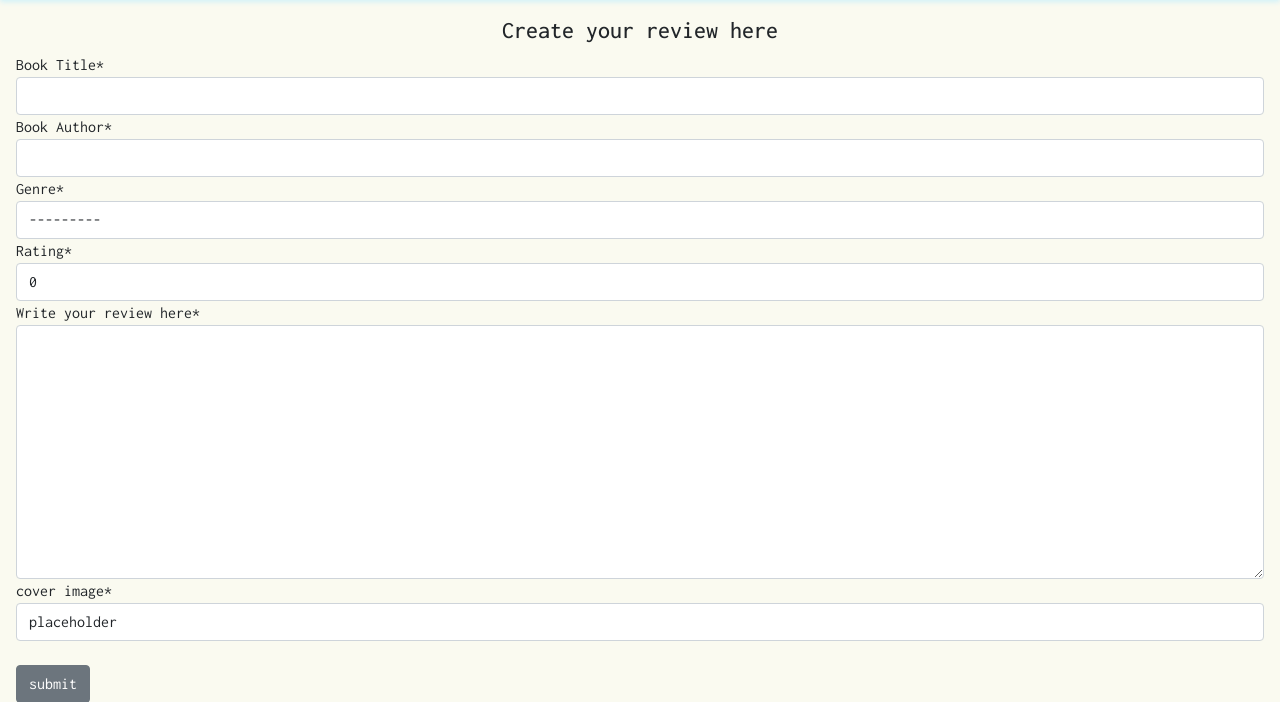
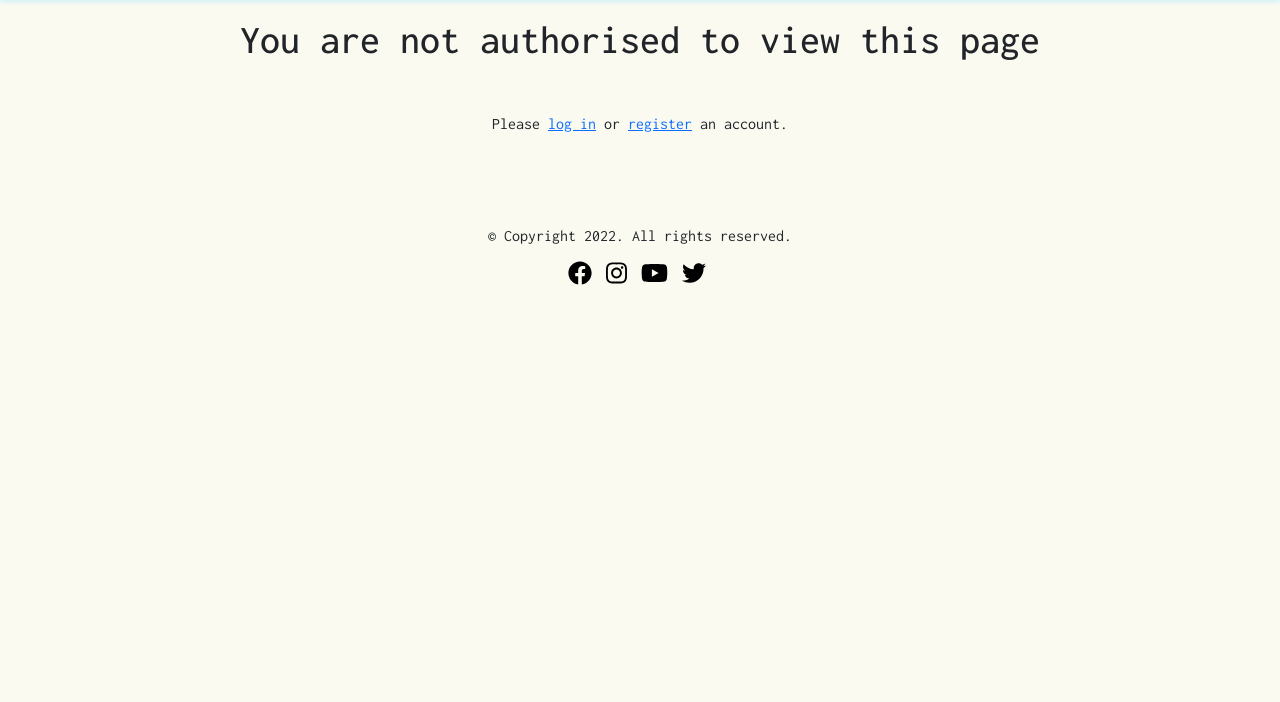
Before and after one commit to cornishcoder1/the_paper_lounge, a Django app: page /add-review/ in a window 1280 px wide. Shown: the part 61-763 px from the top of the page. After the commit the page ends 346 px from the top, so only its background shows below. Run offline with Django 3.2, Linux system fonts and the light colour scheme; data that the repository does not hold is empty; some libraries are stand-ins or nearby versions.

Commit message:
Add if statement to prevent non-registered users from access 'add review' url

```diff
--- a/templates/add_review.html
+++ b/templates/add_review.html
@@ -8,6 +8,7 @@
 {% endblock %}
 
 {% block content %}
+{% if user.is_authenticated %}
     <div class="card-body">
         <h4 class="text-center">Create your review here</h4>
         {% if submitted %}
@@ -25,4 +26,14 @@
             </form>
         {% endif %}
    </div>
+{% else %}
+<div class="container">
+    <div class="row">
+        <div class="col mt-3 mb-5 text-dark text-center">
+            <h1 class="mb-5">You are not authorised to view this page</h1>
+            <p>Please <a href="{% url 'account_login' %}">log in</a> or <a href="{% url 'account_signup' %}">register</a> an account.</p>
+        </div>
+    </div>
+</div>
+{% endif %}
 {% endblock %}
```
